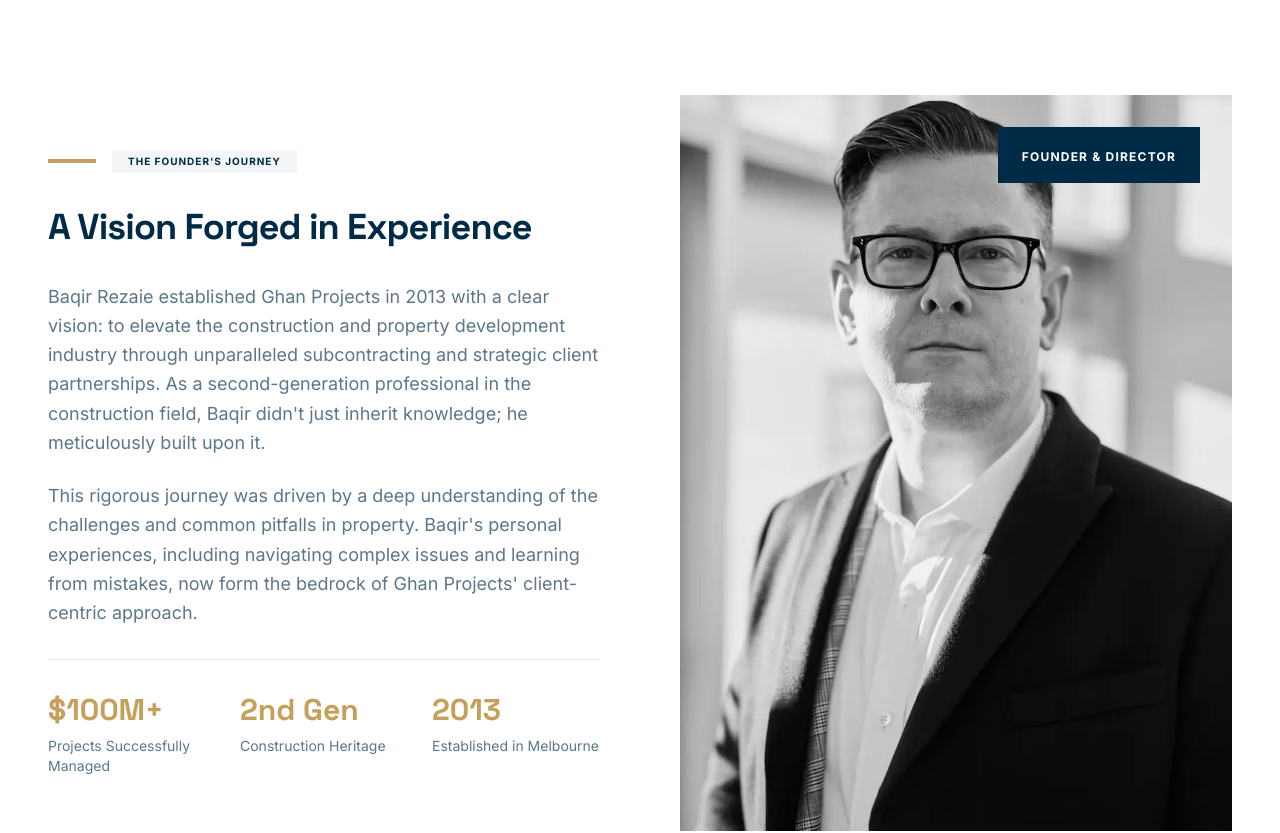
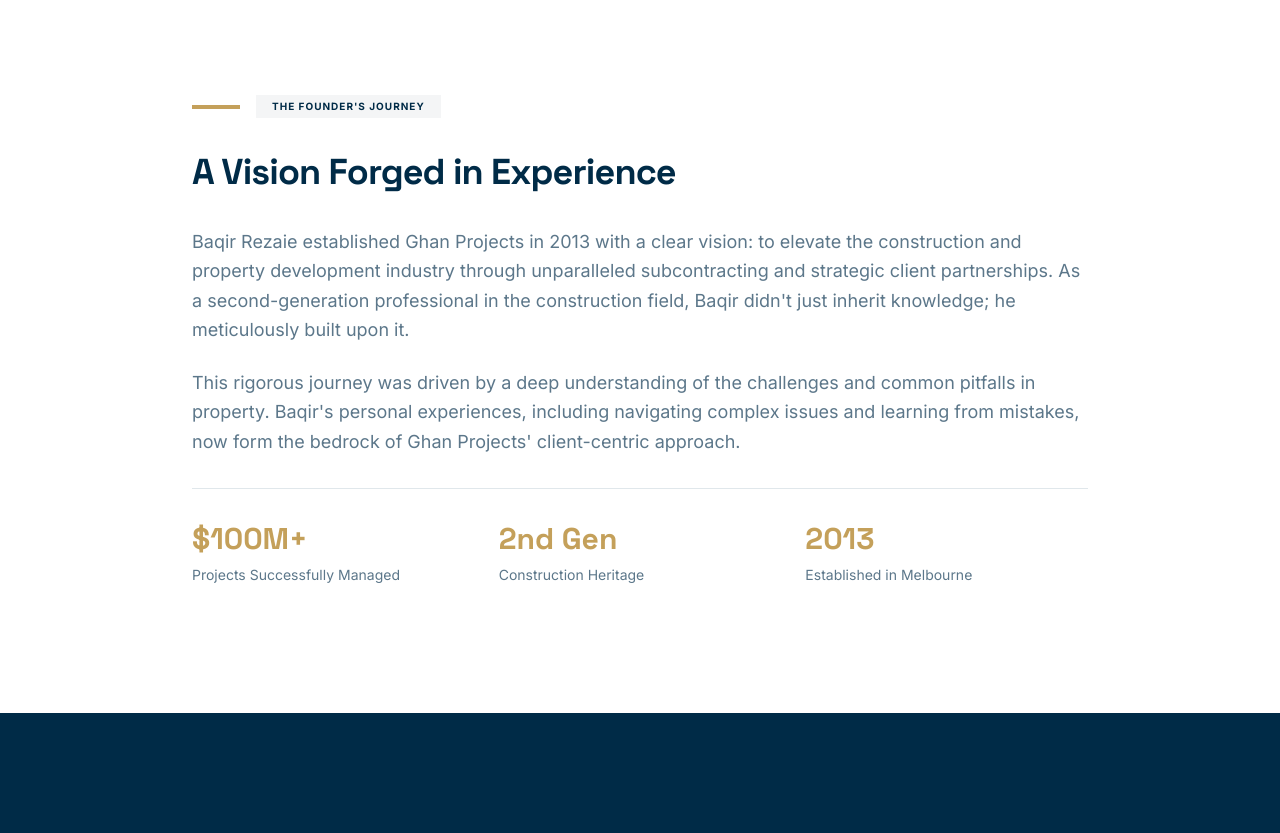
Before and after one commit to elyasalemi10/ghanprojects, a React (Vite) app: page /about in a window 1280 px wide. Shown: the part 860-1693 px from the top of the page. Built offline with nearby package versions, Linux system fonts and the light colour scheme.

Commit message:
Remove founder portrait image from About page
Removed the founder's portrait photo and associated image file to simplify the About page layout.

```diff
--- a/src/pages/About.tsx
+++ b/src/pages/About.tsx
@@ -6,8 +6,6 @@
 import { FadeInWhenVisible } from '@/components/shared/FadeInWhenVisible';
 import { SEO } from '@/components/shared/SEO';
 
-const FOUNDER_IMG = "/images/founder-portrait.webp";
-
 export default function About() {
   return (
     <div className="bg-background">
@@ -15,7 +13,6 @@
         title="About Ghan Projects - Property Development Experts"
         url="/about"
         description="Learn about Ghan Projects - Melbourne's trusted property development and investment consulting firm. Our mission, values, and expert approach to delivering exceptional property outcomes."
-        image="/images/founder-portrait.webp"
         keywords="about Ghan Projects, Ghan Property Group, Melbourne property developers, property consulting firm Melbourne, property investment experts Victoria"
       />
       {/* Hero */}
@@ -49,9 +46,9 @@
 
       {/* Founder's Journey */}
       <section className="py-32 px-6 lg:px-12">
-        <div className="max-w-7xl mx-auto grid grid-cols-1 lg:grid-cols-2 gap-20 items-center">
+        <div className="max-w-7xl mx-auto">
           <FadeInWhenVisible>
-            <div className="space-y-8">
+            <div className="space-y-8 max-w-4xl mx-auto">
               <div className="flex items-center gap-4 mb-4">
                 <div className="w-12 h-1 bg-accent" />
                 <div className="inline-block px-4 py-1 bg-secondary text-primary text-[10px] font-bold uppercase tracking-widest">The Founder's Journey</div>
@@ -78,19 +75,6 @@
                   <div className="text-3xl font-heading font-bold text-accent">2013</div>
                   <p className="text-sm text-muted-foreground">Established in Melbourne</p>
                 </div>
-              </div>
-            </div>
-          </FadeInWhenVisible>
-          <FadeInWhenVisible delay={0.2}>
-            <div className="relative">
-              <img
-                src={FOUNDER_IMG}
-                className="w-full aspect-[3/4] object-cover grayscale"
-                alt="Baqir Rezaie - Founder"
-              />
-              <div className="absolute -bottom-8 -left-8 w-2/3 h-2/3 bg-accent/10 -z-10" />
-              <div className="absolute top-8 right-8 bg-primary text-white px-6 py-4">
-                <span className="text-xs font-bold uppercase tracking-widest">Founder & Director</span>
               </div>
             </div>
           </FadeInWhenVisible>
```
Also changed, not shown: public/images/founder-portrait.webp (deleted).
